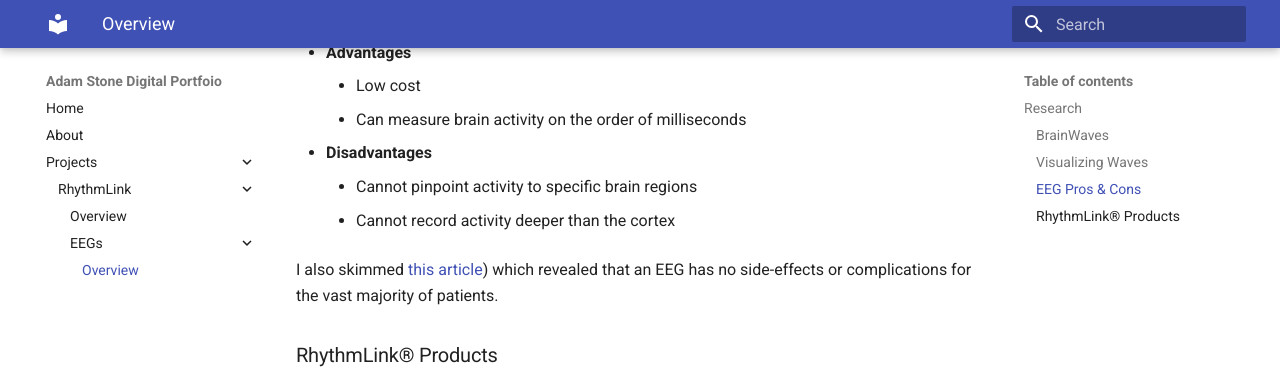
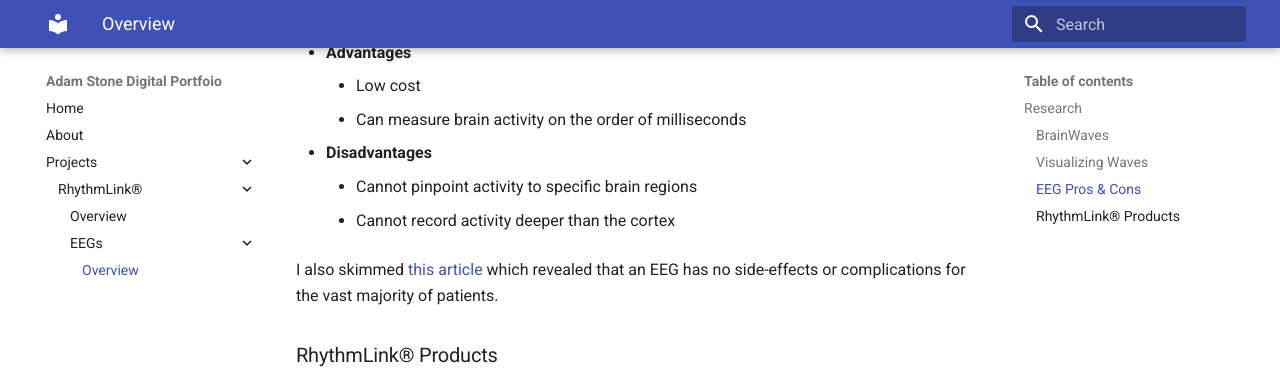
Before and after one commit to adamnstone/DigitalPortfolioWebsite, an MkDocs documentation site: the page built from docs/projects/rhythm-link/eeg-testing-device/overview.md, in a window 1280 px wide and 900 px high, scrolled down 3459 px. Shown: the top 373 px of the window. Built offline with MkDocs 1.6.1 and Material for MkDocs 9.7.7, drawn with Linux system fonts in a browser that asks for light colours; part of the change alters nothing that is shown.

```diff
--- a/docs/projects/rhythm-link/eeg-testing-device/overview.md
+++ b/docs/projects/rhythm-link/eeg-testing-device/overview.md
@@ -46,7 +46,7 @@ I watched [this two-minute summary](https://www.youtube.com/watch?v=tZcKT4l_JZk)
     - Cannot pinpoint activity to specific brain regions
     - Cannot record activity deeper than the cortex
 
-I also skimmed [this article](https://www.betterhealth.vic.gov.au/health/conditionsandtreatments/eeg-test#:~:text=EEG%20is%20a,help%20in%20diagnosis.)) which revealed that an EEG has no side-effects or complications for the vast majority of patients.
+I also skimmed [this article](https://www.betterhealth.vic.gov.au/health/conditionsandtreatments/eeg-test#:~:text=EEG%20is%20a,help%20in%20diagnosis.) which revealed that an EEG has no side-effects or complications for the vast majority of patients.
 
 ### RhythmLink® Products
 
--- a/mkdocs.yml
+++ b/mkdocs.yml
@@ -3,7 +3,7 @@ nav:
     - Home: index.md
     - About: about.md
     - Projects:
-      - RhythmLink:
+      - "RhythmLink®":
         - Overview: projects/rhythm-link/rhythm-link.md
         - "EEGs":
           - Overview: projects/rhythm-link/eeg-testing-device/overview.md
```
Also changed, not shown: overrides/index.html (+0 -8 lines).
